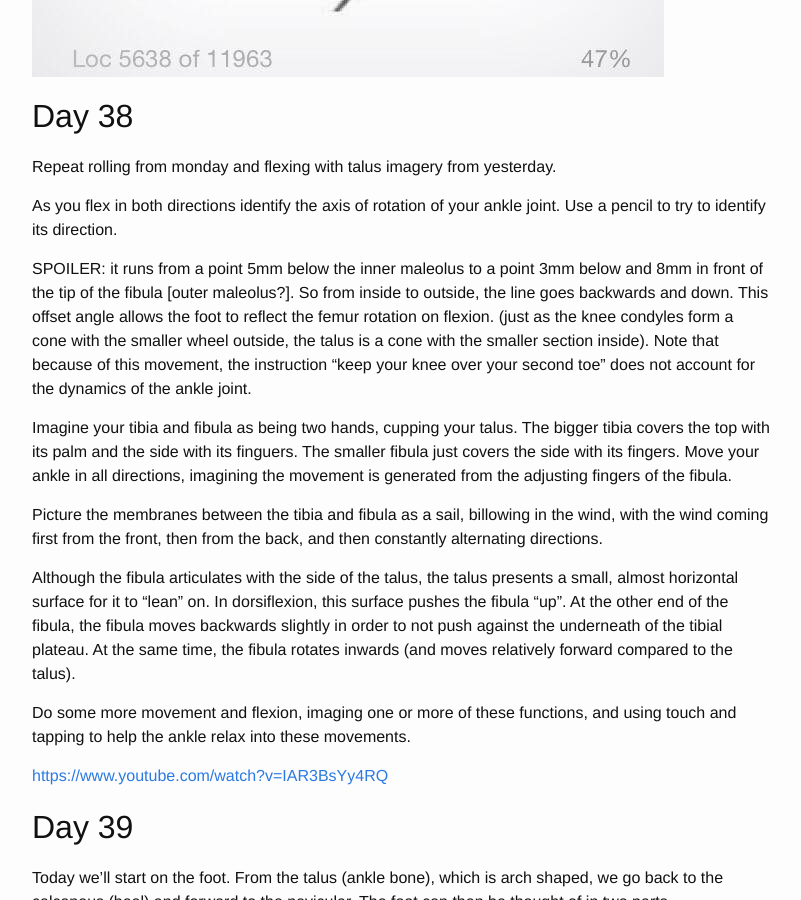
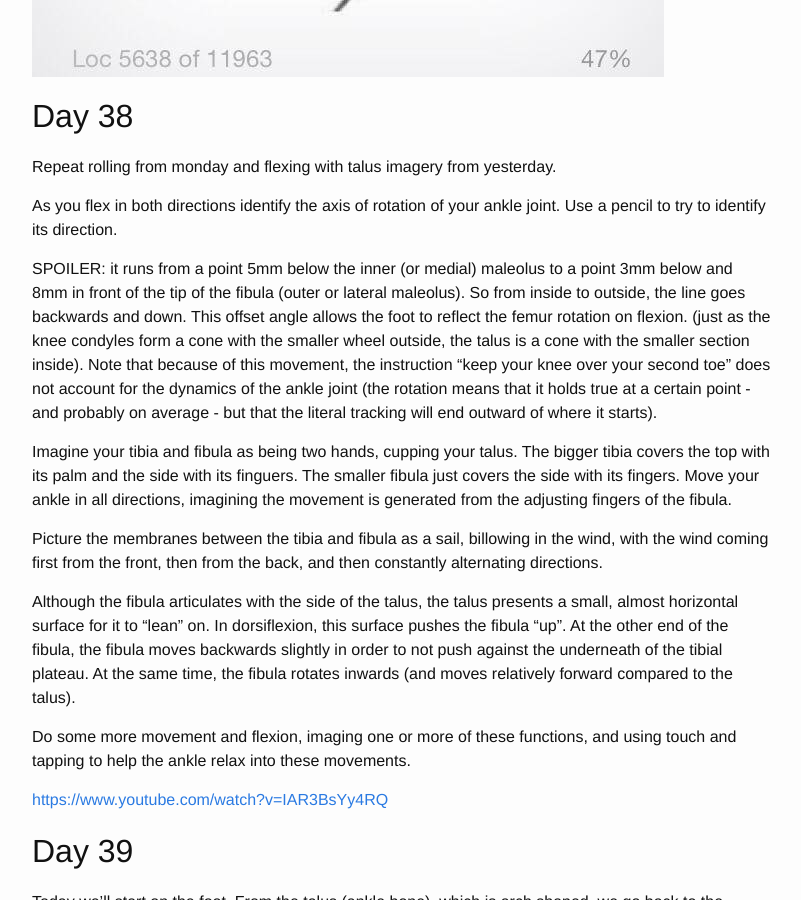
Before and after one commit to gregdyke/gregdyke.github.io, a Jekyll site: the page built from _posts/2016-07-08-100-days-of-franklin-week-6.md, in a window 1280 px wide and 900 px high, scrolled down 2640 px. Shown: the whole window, without its empty margins (238-1039 px from the left). Built offline with Jekyll 4.4.1, drawn with Linux system fonts in a browser that asks for light colours.

Commit message:
week 6, gilles' comments

```diff
--- a/_posts/2016-07-08-100-days-of-franklin-week-6.md
+++ b/_posts/2016-07-08-100-days-of-franklin-week-6.md
@@ -56,7 +56,7 @@ Repeat rolling from monday and flexing with talus imagery from yesterday.
 
 As you flex in both directions identify the axis of rotation of your ankle joint. Use a pencil to try to identify its direction.
 
-SPOILER: it runs from a point 5mm below the inner maleolus to a point 3mm below and 8mm in front of the tip of the fibula [outer maleolus?]. So from inside to outside, the line goes backwards and down. This offset angle allows the foot to reflect the femur rotation on flexion. (just as the knee condyles form a cone with the smaller wheel outside, the talus is a cone with the smaller section inside). Note that because of this movement, the instruction "keep your knee over your second toe" does not account for the dynamics of the ankle joint.
+SPOILER: it runs from a point 5mm below the inner (or medial) maleolus to a point 3mm below and 8mm in front of the tip of the fibula (outer or lateral maleolus). So from inside to outside, the line goes backwards and down. This offset angle allows the foot to reflect the femur rotation on flexion. (just as the knee condyles form a cone with the smaller wheel outside, the talus is a cone with the smaller section inside). Note that because of this movement, the instruction "keep your knee over your second toe" does not account for the dynamics of the ankle joint (the rotation means that it holds true at a certain point - and probably on average - but that the literal tracking will end outward of where it starts).
 
 Imagine your tibia and fibula as being two hands, cupping your talus. The bigger tibia covers the top with its palm and the side with its finguers. The smaller fibula just covers the side with its fingers. Move your ankle in all directions, imagining the movement is generated from the adjusting fingers of the fibula.
 
```
